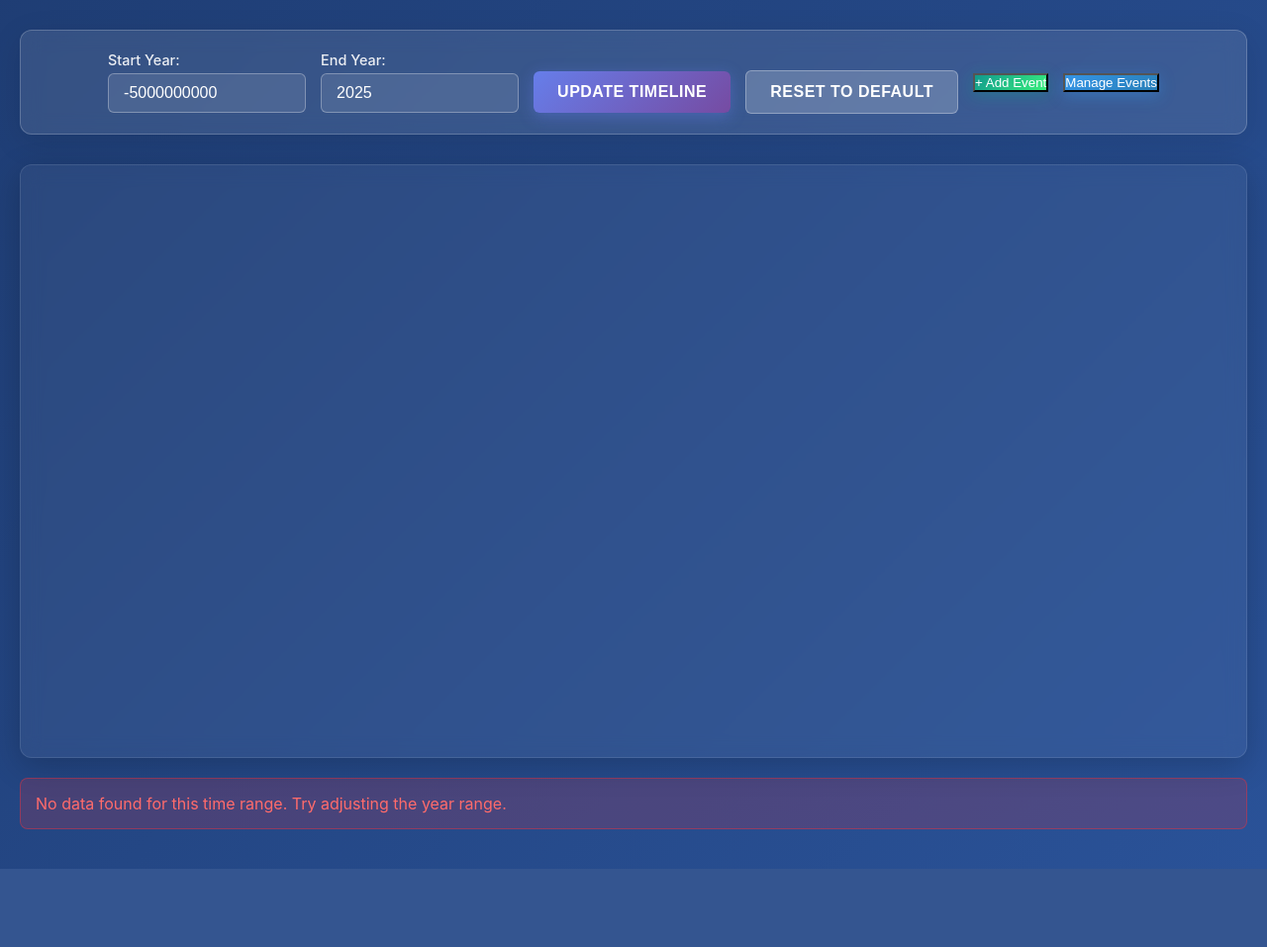
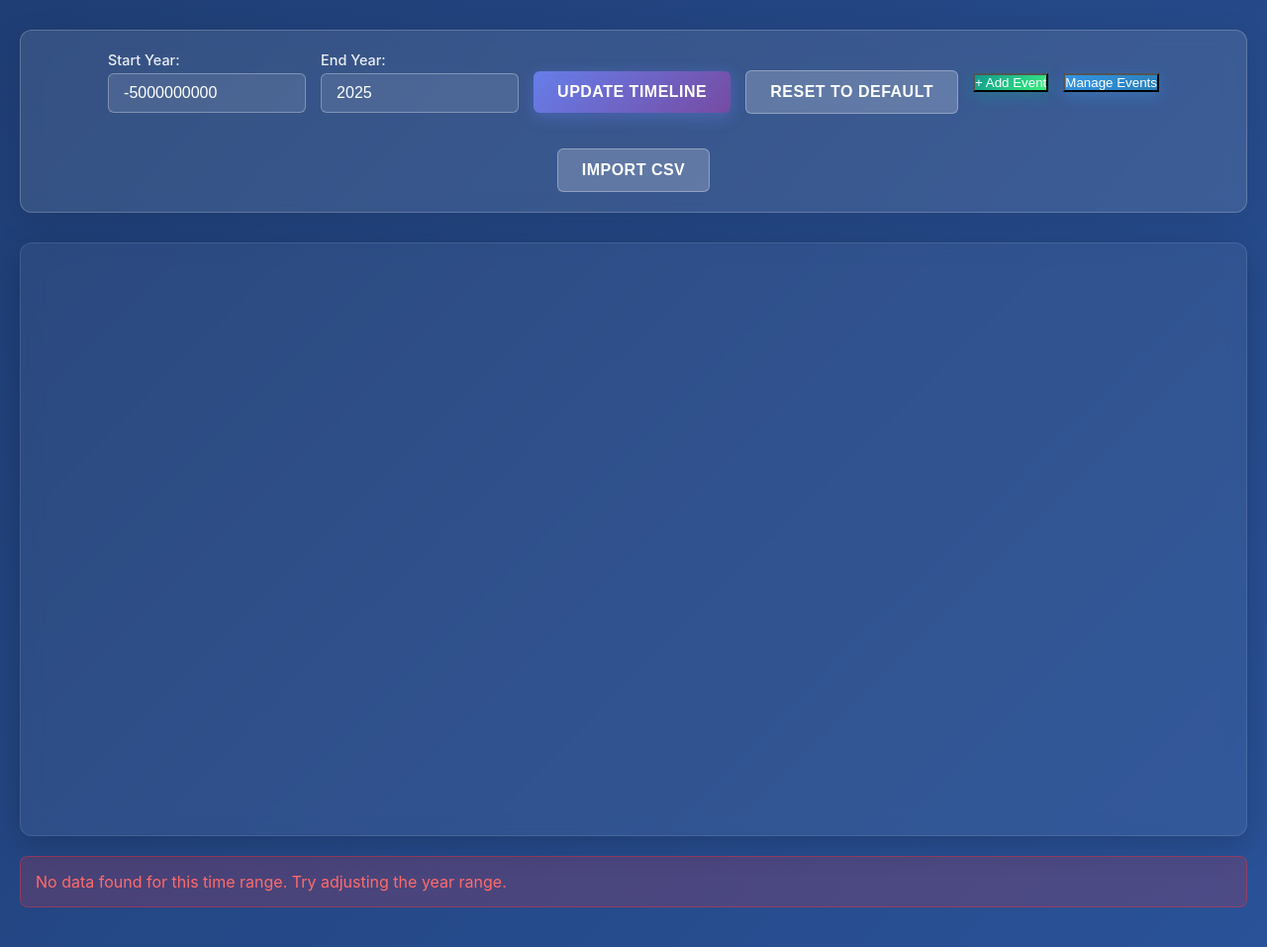
Before and after one commit to aaronschick/TimeTrip, a Flask app: page / in a window 1280 px wide. Shown: the part 153-1110 px from the top of the page at 99% size. Before the commit the page ends 1031 px from the top, so only its background shows below. Run offline with Flask 3, Linux system fonts and the light colour scheme; data that the repository does not hold is empty; some libraries are stand-ins or nearby versions.

Commit message:
csv import
csv import

```diff
--- a/app/routes.py
+++ b/app/routes.py
@@ -272,3 +272,142 @@
             'error': str(e),
             'traceback': traceback.format_exc()
         }), 500
+
+@bp.route('/api/import-csv', methods=['POST'])
+def import_csv():
+    """Import events from CSV file into database"""
+    try:
+        from config import Config
+        import pandas as pd
+        from datetime import datetime
+
+        csv_path = Config.TIMELINE_DATA_FILE
+
+        # Check if file exists
+        if not os.path.exists(csv_path):
+            return jsonify({
+                'error': f'CSV file not found at {csv_path}',
+                'hint': 'Make sure timeline_data_4.csv is in the repository root'
+            }), 404
+
+        # Check if data already exists
+        existing_count = TimelineEvent.query.count()
+        if existing_count > 0:
+            # Check if user wants to overwrite (for web interface, we'll append by default)
+            # Or we can clear first - let's make it optional via query param
+            clear_existing = request.args.get('clear', 'false').lower() == 'true'
+            if clear_existing:
+                TimelineEvent.query.delete()
+                db.session.commit()
+
+        # Read CSV
+        df = pd.read_csv(csv_path)
+        df = df.dropna(axis=1, how='all')  # Remove empty columns
+
+        imported = 0
+        skipped = 0
+        errors = []
+
+        for idx, row in df.iterrows():
+            try:
+                # Skip rows with missing required fields
+                if pd.isna(row.get('id')) or pd.isna(row.get('title')) or pd.isna(row.get('start_year')):
+                    skipped += 1
+                    continue
+
+                # Check if event already exists
+                event_id = str(row['id']).strip()
+                existing = TimelineEvent.query.filter_by(id=event_id).first()
+                if existing:
+                    skipped += 1
+                    continue
+
+                # Parse dates
+                start_date = None
+                end_date = None
+
+                if 'start_date' in row and pd.notna(row['start_date']):
+                    try:
+                        start_date = pd.to_datetime(row['start_date'], errors='coerce')
+                        if pd.notna(start_date):
+                            start_date = start_date.date()
+                        else:
+                            start_date = None
+                    except:
+                        start_date = None
+
+                if 'end_date' in row and pd.notna(row['end_date']):
+                    try:
+                        end_date = pd.to_datetime(row['end_date'], errors='coerce')
+                        if pd.notna(end_date):
+                            end_date = end_date.date()
+                        else:
+                            end_date = None
+                    except:
+                        end_date = None
+
+                # Create event
+                event = TimelineEvent(
+                    id=event_id,
+                    title=str(row['title']).strip(),
+                    category=str(row.get('category', 'other')).strip(),
+                    continent=str(row.get('continent', 'Global')).strip(),
+                    start_year=int(row['start_year']),
+                    end_year=int(row.get('end_year', row['start_year'])),
+                    description=str(row.get('description', '')).strip() if pd.notna(row.get('description')) else None,
+                    start_date=start_date,
+                    end_date=end_date
+                )
+
+                db.session.add(event)
+                imported += 1
+
+                # Commit in batches
+                if imported % 50 == 0:
+                    db.session.commit()
+
+            except Exception as e:
+                errors.append(f"Row {idx + 2} (ID: {row.get('id', 'unknown')}): {str(e)}")
+                skipped += 1
+                continue
+
+        # Final commit
+        db.session.commit()
+
+        return jsonify({
+            'success': True,
+            'message': 'CSV import completed',
+            'imported': imported,
+            'skipped': skipped,
+            'errors': errors[:10] if errors else [],  # Limit errors shown
+            'total_errors': len(errors)
+        }), 200
+
+    except Exception as e:
+        db.session.rollback()
+        import traceback
+        return jsonify({
+            'error': str(e),
+            'traceback': traceback.format_exc()
+        }), 500
+
+@bp.route('/api/import-status', methods=['GET'])
+def import_status():
+    """Check import status - how many events are in the database"""
+    try:
+        total_events = TimelineEvent.query.count()
+        from config import Config
+        csv_exists = os.path.exists(Config.TIMELINE_DATA_FILE)
+
+        return jsonify({
+            'total_events': total_events,
+            'csv_file_exists': csv_exists,
+            'csv_file_path': Config.TIMELINE_DATA_FILE if csv_exists else None,
+            'database_connected': True
+        })
+    except Exception as e:
+        return jsonify({
+            'total_events': 0,
+            'error': str(e),
+            'database_connected': False
+        }), 500
--- a/static/js/main.js
+++ b/static/js/main.js
@@ -19,8 +19,11 @@
 // Modal elements
 const addEventModal = document.getElementById('add-event-modal');
 const manageEventsModal = document.getElementById('manage-events-modal');
+const importCsvModal = document.getElementById('import-csv-modal');
 const addEventForm = document.getElementById('add-event-form');
 const eventsListContainer = document.getElementById('events-list-container');
+const importStatusContainer = document.getElementById('import-status-info');
+const importResultDiv = document.getElementById('import-result');
 
 // Initialize
 document.addEventListener('DOMContentLoaded', () => {
@@ -41,15 +44,26 @@
             loadEventsList();
         });
     }
+    const importCsvBtnHeader = document.getElementById('import-csv-btn-header');
+    if (importCsvBtnHeader) {
+        importCsvBtnHeader.addEventListener('click', () => {
+            showModal(importCsvModal);
+            checkImportStatus();
+        });
+    }
 
     // Modal close handlers
     const closeAddModal = document.getElementById('close-add-modal');
     const closeManageModal = document.getElementById('close-manage-modal');
+    const closeImportModal = document.getElementById('close-import-modal');
     const cancelAddEvent = document.getElementById('cancel-add-event');
+    const cancelImport = document.getElementById('cancel-import');
 
     if (closeAddModal) closeAddModal.addEventListener('click', () => hideModal(addEventModal));
     if (closeManageModal) closeManageModal.addEventListener('click', () => hideModal(manageEventsModal));
+    if (closeImportModal) closeImportModal.addEventListener('click', () => hideModal(importCsvModal));
     if (cancelAddEvent) cancelAddEvent.addEventListener('click', () => hideModal(addEventModal));
+    if (cancelImport) cancelImport.addEventListener('click', () => hideModal(importCsvModal));
 
     // Close modals when clicking outside
     if (addEventModal) {
@@ -62,6 +76,11 @@
             if (e.target === manageEventsModal) hideModal(manageEventsModal);
         });
     }
+    if (importCsvModal) {
+        importCsvModal.addEventListener('click', (e) => {
+            if (e.target === importCsvModal) hideModal(importCsvModal);
+        });
+    }
 
     // Close modals with Escape key
     document.addEventListener('keydown', (e) => {
@@ -72,8 +91,17 @@
             if (manageEventsModal && !manageEventsModal.classList.contains('hidden')) {
                 hideModal(manageEventsModal);
             }
+            if (importCsvModal && !importCsvModal.classList.contains('hidden')) {
+                hideModal(importCsvModal);
+            }
         }
     });
+
+    // Import CSV handlers
+    const importCsvBtn = document.getElementById('import-csv-btn');
+    const importCsvClearBtn = document.getElementById('import-csv-clear-btn');
+    if (importCsvBtn) importCsvBtn.addEventListener('click', () => importCsv(false));
+    if (importCsvClearBtn) importCsvClearBtn.addEventListener('click', () => importCsv(true));
 
     // Form submission
     if (addEventForm) addEventForm.addEventListener('submit', handleAddEvent);
@@ -392,3 +420,102 @@
 
 // Make deleteEvent available globally for onclick handlers
 window.deleteEvent = deleteEvent;
+
+// Import CSV functionality
+async function checkImportStatus() {
+    try {
+        if (!importStatusContainer) return;
+
+        importStatusContainer.innerHTML = '<div class="loading">Checking status...</div>';
+
+        const response = await fetch('/api/import-status');
+        const result = await response.json();
+
+        if (result.error) {
+            importStatusContainer.innerHTML = `<div class="error">Error: ${result.error}</div>`;
+            return;
+        }
+
+        let statusHtml = `
+            <div style="padding: 15px; background: rgba(255,255,255,0.1); border-radius: 8px; margin-bottom: 15px;">
+                <strong>Current Status:</strong><br>
+                Events in database: <strong>${result.total_events}</strong><br>
+                CSV file: ${result.csv_file_exists ? '✓ Found' : '✗ Not found'}
+            </div>
+        `;
+
+        if (result.total_events === 0) {
+            statusHtml += '<p style="color: #ffd700;">⚠️ No events in database. Click "Import CSV" to import from timeline_data_4.csv</p>';
+        } else {
+            statusHtml += `<p style="color: #6cff87;">✓ Database has ${result.total_events} events. You can add more or clear and re-import.</p>`;
+        }
+
+        importStatusContainer.innerHTML = statusHtml;
+
+    } catch (error) {
+        console.error('Error checking import status:', error);
+        if (importStatusContainer) {
+            importStatusContainer.innerHTML = `<div class="error">Error checking status: ${error.message}</div>`;
+        }
+    }
+}
+
+async function importCsv(clearExisting = false) {
+    try {
+        if (!importResultDiv) return;
+
+        importResultDiv.innerHTML = '<div class="loading">Importing CSV data...</div>';
+
+        const url = clearExisting ? '/api/import-csv?clear=true' : '/api/import-csv';
+        const response = await fetch(url, {
+            method: 'POST'
+        });
+
+        const result = await response.json();
+
+        if (!response.ok) {
+            throw new Error(result.error || 'Import failed');
+        }
+
+        let resultHtml = `
+            <div style="padding: 15px; background: rgba(40, 167, 69, 0.2); border: 1px solid rgba(40, 167, 69, 0.5); border-radius: 8px; color: #6cff87;">
+                <strong>✓ Import Complete!</strong><br>
+                Imported: <strong>${result.imported}</strong> events<br>
+                Skipped: ${result.skipped} events
+        `;
+
+        if (result.total_errors > 0) {
+            resultHtml += `<br>Errors: ${result.total_errors}`;
+            if (result.errors && result.errors.length > 0) {
+                resultHtml += '<ul style="margin-top: 10px; font-size: 0.9em;">';
+                result.errors.forEach(err => {
+                    resultHtml += `<li>${escapeHtml(err)}</li>`;
+                });
+                resultHtml += '</ul>';
+            }
+        }
+
+        resultHtml += '</div>';
+
+        importResultDiv.innerHTML = resultHtml;
+
+        // Refresh status and events list
+        await checkImportStatus();
+
+        // Reload timeline
+        const currentStart = parseInt(startYearInput.value);
+        const currentEnd = parseInt(endYearInput.value);
+        await loadTimeline(currentStart, currentEnd);
+
+        // If manage events modal is open, refresh it
+        if (manageEventsModal && !manageEventsModal.classList.contains('hidden')) {
+            await loadEventsList();
+        }
+
+    } catch (error) {
+        console.error('Error importing CSV:', error);
+        if (importResultDiv) {
+            importResultDiv.innerHTML = `<div class="error">Error importing CSV: ${error.message}</div>`;
+        }
+    }
+}
--- a/templates/index.html
+++ b/templates/index.html
@@ -27,6 +27,7 @@
             <button id="reset-btn" class="btn-secondary">Reset to Default</button>
             <button id="add-event-btn" class="btn-success">+ Add Event</button>
             <button id="manage-events-btn" class="btn-info">Manage Events</button>
+            <button id="import-csv-btn-header" class="btn-secondary">Import CSV</button>
         </div>
 
         <div id="loading" class="loading hidden">Loading timeline...</div>
@@ -96,6 +97,26 @@
         </div>
     </div>
 
+    <!-- Import CSV Modal -->
+    <div id="import-csv-modal" class="modal hidden">
+        <div class="modal-content">
+            <div class="modal-header">
+                <h2>Import CSV Data</h2>
+                <button class="modal-close" id="close-import-modal">&times;</button>
+            </div>
+            <div id="import-status-container">
+                <p>This will import events from <code>timeline_data_4.csv</code> into the database.</p>
+                <div id="import-status-info" class="loading">Checking current status...</div>
+                <div class="form-actions" style="margin-top: 20px;">
+                    <button id="import-csv-btn" class="btn-primary">Import CSV</button>
+                    <button id="import-csv-clear-btn" class="btn-secondary">Clear & Import (Overwrite)</button>
+                    <button type="button" class="btn-secondary" id="cancel-import">Cancel</button>
+                </div>
+                <div id="import-result" style="margin-top: 20px;"></div>
+            </div>
+        </div>
+    </div>
+
     <script src="{{ url_for('static', filename='js/main.js') }}"></script>
 </body>
 </html>
```
